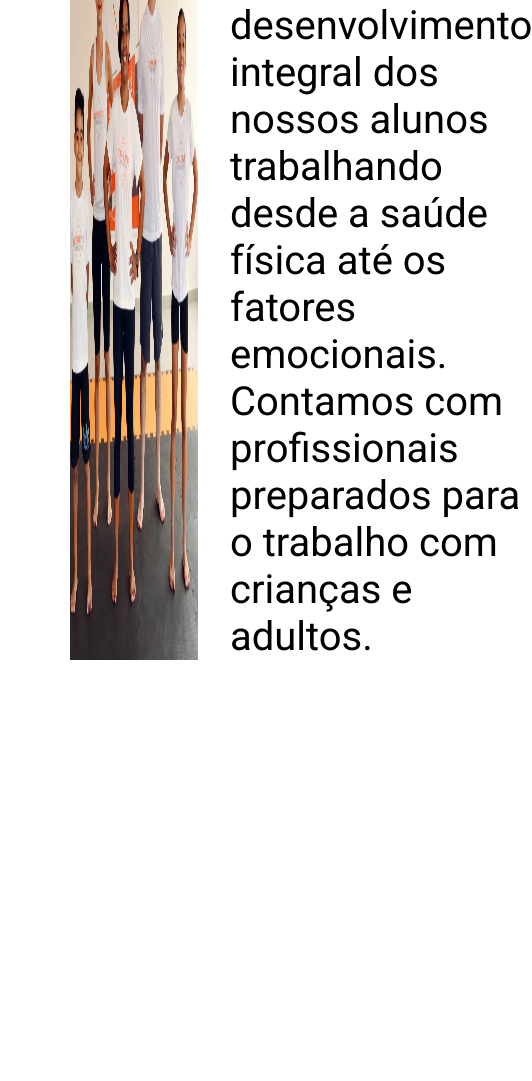
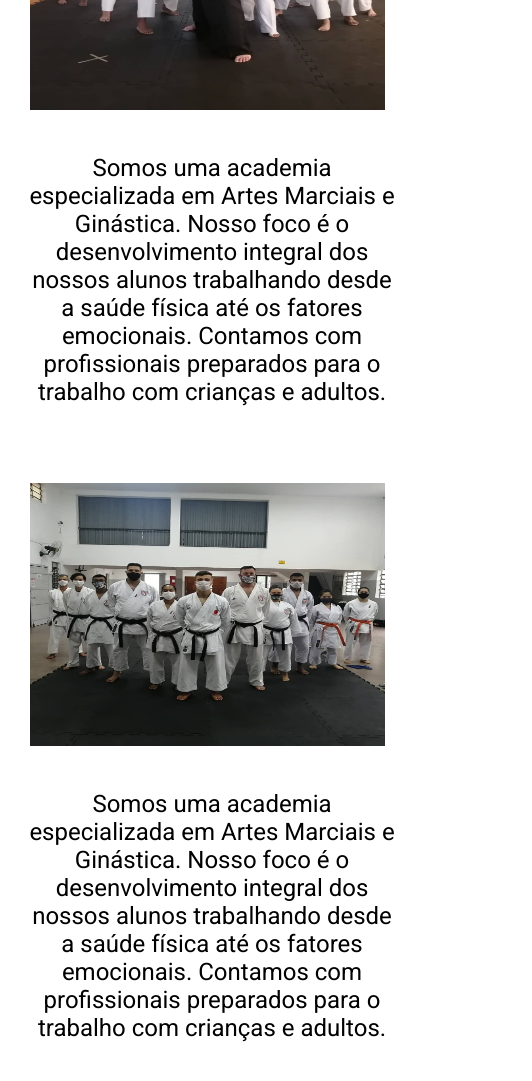
Before and after one commit to jennifer-cristina/projeto-cross-kumite, a plain HTML site: page index.html in a window 390 px wide. Shown: the part 271-1352 px from the top of the page, 532 px wide, since content can reach past the window. Before the commit the page ends 1119 px from the top, so only its background shows below. Drawn offline with Linux system fonts and the light colour scheme.

Commit message:
Continuando parte mobile do site

```diff
--- a/index.html
+++ b/index.html
@@ -9,13 +9,19 @@
 <link href="https://fonts.googleapis.com/css2?family=Roboto&display=swap" rel="stylesheet">
     <title>Sobre nós</title>
 </head>
+<div class="titulo">Quem somos?</div>
 <body>
-    <div class="menu">Quem somos?</div>
     <section id="sobre">
-         <img class="imagem1" src="./img/Imagem 1 - Quem somos_.png" alt="imagem1" />
+         <img class="imagem1" src="./img/imagem1.jpg" alt="imagem1" />
         <div class="biografia">
             Somos uma academia especializada em Artes Marciais e Ginástica. Nosso foco é o desenvolvimento integral dos nossos alunos trabalhando desde a saúde física até os fatores emocionais. Contamos com profissionais preparados para o trabalho com crianças e adultos.
         </div>
     </section>
+    <section id="sobre">
+        <img class="imagem2" src="./img/imagem2.jpg" alt="imagem1" />
+        <div class="biografia2">
+            Somos uma academia especializada em Artes Marciais e Ginástica. Nosso foco é o desenvolvimento integral dos nossos alunos trabalhando desde a saúde física até os fatores emocionais. Contamos com profissionais preparados para o trabalho com crianças e adultos.
+        </div>
+   </section>
 </body>
 </html>
--- a/style.css
+++ b/style.css
@@ -6,15 +6,15 @@
 
 body {
     display: flex;
-    width: 100vw;
-    height: 100vh;
+    min-width: 100vw;
+    min-height: 100vh;
     flex-direction: column;
   }
 
-.menu{
+  .titulo{
     display: flex;
     align-items: center;
-    padding-left: 70px;
+    padding-left: 30px;
     background-color: black;
     height: 100px;
     color: white;
@@ -27,6 +27,7 @@ body {
     display: flex;
     margin-left: 70px;
     flex-grow: 1;
+    margin-top: 5%;
 }
 
 .biografia{
@@ -45,3 +46,80 @@ body {
   height: 80%;
   margin-top: 5%;
 }
+
+.biografia2{
+  display: flex;
+  align-items: center;
+  width: 40%;
+  height: 60%;
+  font-size: 40px;
+  margin-top: 10%;
+  margin-left: 10%;
+  font-family: 'Roboto', sans-serif;
+}
+
+.imagem2{
+  width: 40%;
+  height: 80%;
+  margin-top: 5%;
+}
+
+@media (max-width: 720px){
+  #sobre{
+    display: flex;
+    flex-direction: column;
+    margin-left: 20px;
+  }
+
+.imagem1{
+    display: flex;
+    width: 355px;
+    height: 263px;
+    margin-left: 10px;
+  }
+
+.titulo{
+    display: flex;
+    background-color: black;
+    width: 100%;
+    height: 80px;
+    color: white;
+    font-size: 40px;
+    font-weight: 600px;
+    font-family: 'Roboto', sans-serif;
+}
+
+.biografia{
+  display: flex;
+  align-items: center;
+  width: 378px;
+  height: 330px;
+  font-size: 1.5rem;
+  font-family: 'Roboto', sans-serif;
+  text-align: center;
+  font-weight: 300;
+  margin-left: 3px;
+  margin-top: 5px;
+}
+
+.imagem2{
+  display: flex;
+  width: 355px;
+  height: 263px;
+  margin-left: 10px;
+}
+
+.biografia2{
+  display: flex;
+  align-items: center;
+  width: 378px;
+  height: 330px;
+  font-size: 1.5rem;
+  font-family: 'Roboto', sans-serif;
+  text-align: center;
+  font-weight: 300;
+  margin-left: 3px;
+  margin-top: 5px;
+}
+
+}
```
Also changed, not shown: img/Imagem 1 - Quem somos_.png (deleted), img/imagem1.jpg (added), img/imagem2.jpg (added).
